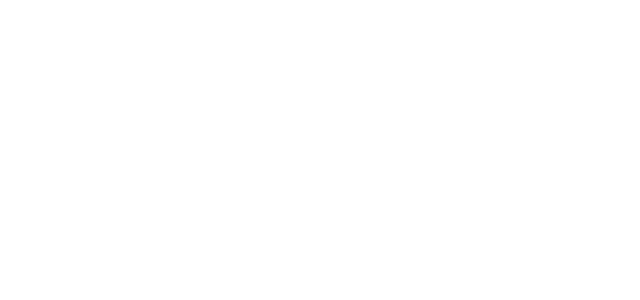
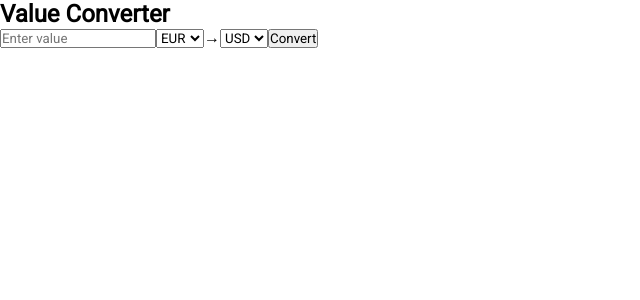
Before and after one commit to Pelani2/something-of-todo, a React (Create React App) app: page /converterpage in a window 1280 px wide. Shown: the top 300 px of the page, without its empty margins (0-640 px from the left). Built offline with nearby package versions, Linux system fonts and the light colour scheme.

Commit message:
added html elements for converter

```diff
--- a/src/pages/converter/ValueConverter.js
+++ b/src/pages/converter/ValueConverter.js
@@ -34,7 +34,7 @@
 
         const convertedAmount = amount * conversionRates[from][to];
         return convertedAmount;
-    }
+    };
 
     const handleConvertClick = () => {
         // convert the value based on the selected currencies
@@ -43,8 +43,57 @@
     }
 
     return(
-        <div>
-
+        <div className="value-converter">
+            <h2>
+                Value Converter
+            </h2>
+            <div className="value-converter__container">
+                <input
+                    type="number"
+                    value={inputValue}
+                    onChange={handleInputChange}
+                    placeholder="Enter value"
+                />
+                <select
+                    value={fromCurrency}
+                    onChange={handleFromCurrencyChange}
+                >
+                    <option value="EUR">
+                        EUR
+                    </option>
+                    <option value="USD">
+                        USD
+                    </option>
+                    <option value="RSD">
+                        RSD
+                    </option>
+                </select>
+                <span className="container__arrow">
+                    &#x2192;
+                </span>
+                <select
+                    value={toCurrency}
+                    onChange={handleToCurrencyChange}
+                >
+                    <option value="EUR">
+                        EUR
+                    </option>
+                    <option value="USD">
+                        USD
+                    </option>
+                    <option value="RSD">
+                        RSD
+                    </option>
+                </select>
+                <button onClick={handleConvertClick}>
+                    Convert
+                </button>
+            </div>
+            {convertedValue && (
+                <p>
+                    Converted Value: {convertedValue} {toCurrency}
+                </p>
+            )}
         </div>
     );
 }
```
